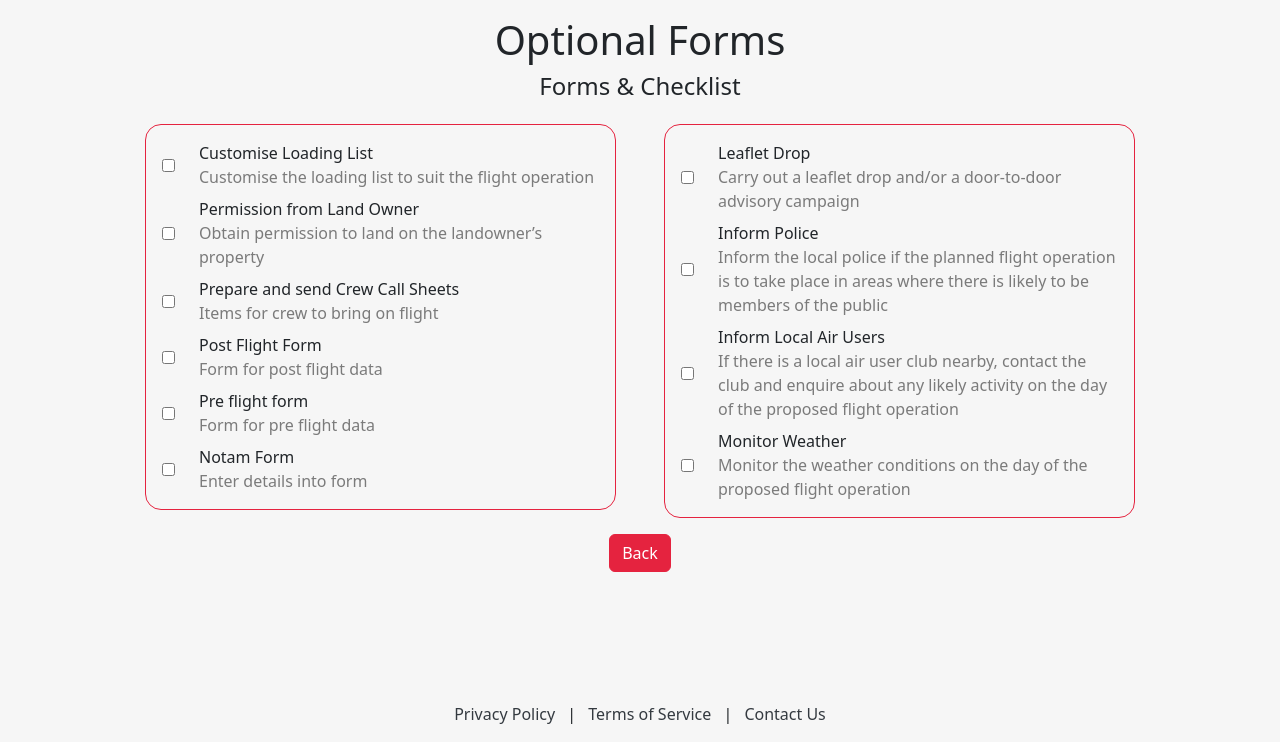
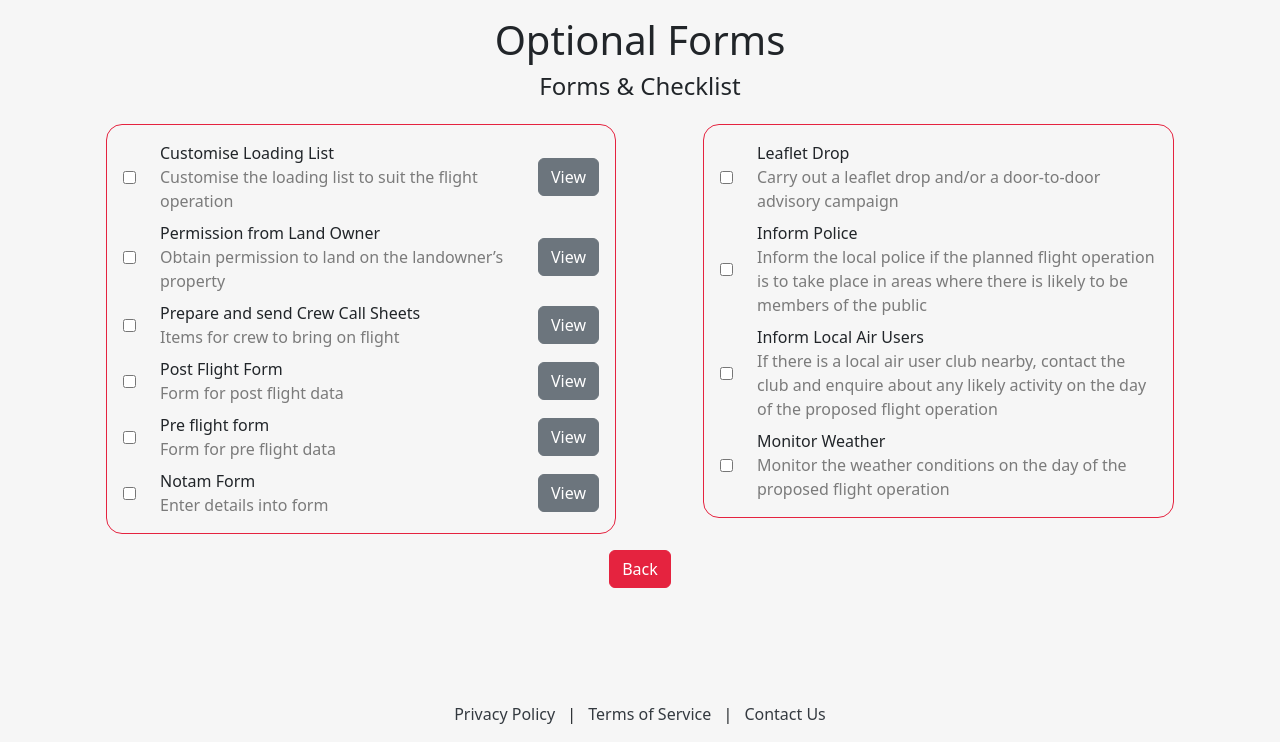
Before and after one commit to NikitaEdin/SOC09109-2025-TR2-Group-Project, a Flask app: page /forms/optional in a window 1280 px wide. Shown: the part 58-800 px from the top of the page. Run offline with Flask 3, Linux system fonts and the light colour scheme.

Commit message:
Update optional_forms.html
Formatted the layout. Added buttons for each form which will direct the user to corresponding forms at a later date.

```diff
--- a/app/templates/forms/optional_forms.html
+++ b/app/templates/forms/optional_forms.html
@@ -27,7 +27,12 @@
                                 <label for="{{ key }}">{{ value.title }}</label>
                                 <p>{{ value.description }}</p>
                             </div>
+                            <div class="d-flex align-items-end ms-auto">
+                                <!-- Create If statement to show update state if there is a form in progress -->
+                                <button type="button" class="btn btn-secondary ms">View</button>
                             </div>
+                        </div>
+
                         {% endfor %}
                     </div>
                 </div>
@@ -43,7 +48,8 @@
                         {% set value = checks[key] %}
 
                         <div class="d-flex align-items-center gap-4 checklist-item">
-                    <input type="checkbox" id="{{ key }}" name="{{ key }}" {% if value.value %}checked{% endif %}>
+                            <input type="checkbox" id="{{ key }}" name="{{ key }}" {% if value.value %}checked{% endif
+                                %}>
                             <div style="max-width: 25rem;">
                                 <label for="{{ key }}">{{ value.title }}</label>
                                 <p>{{ value.description }}</p>
@@ -55,7 +61,6 @@
         </div>
     </div>
 
-
     </form>
     <a href="#" class="btn btn-primary mt-3">Back</a>
 </div>
```
Lines whose indentation alone changed are shown as unchanged.
